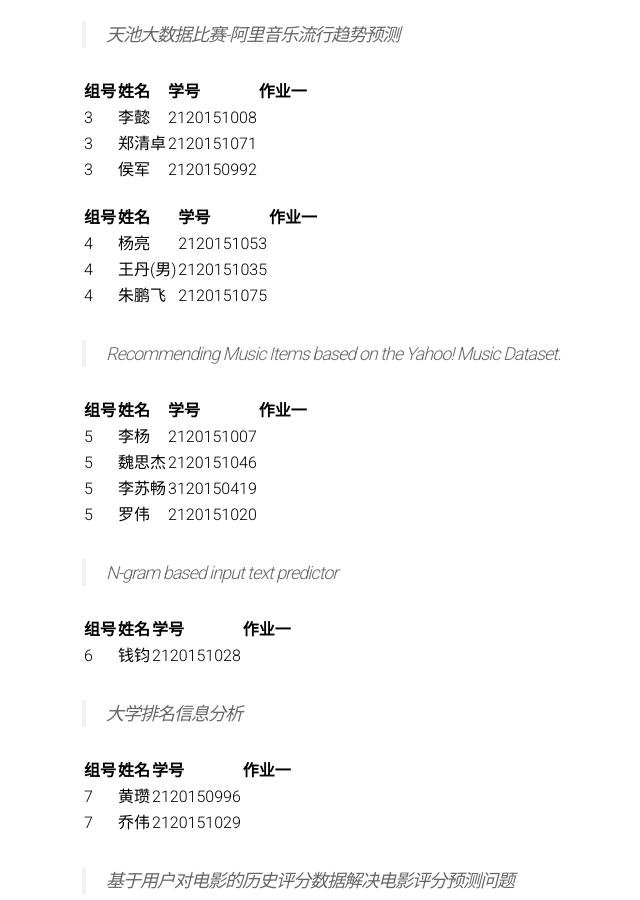
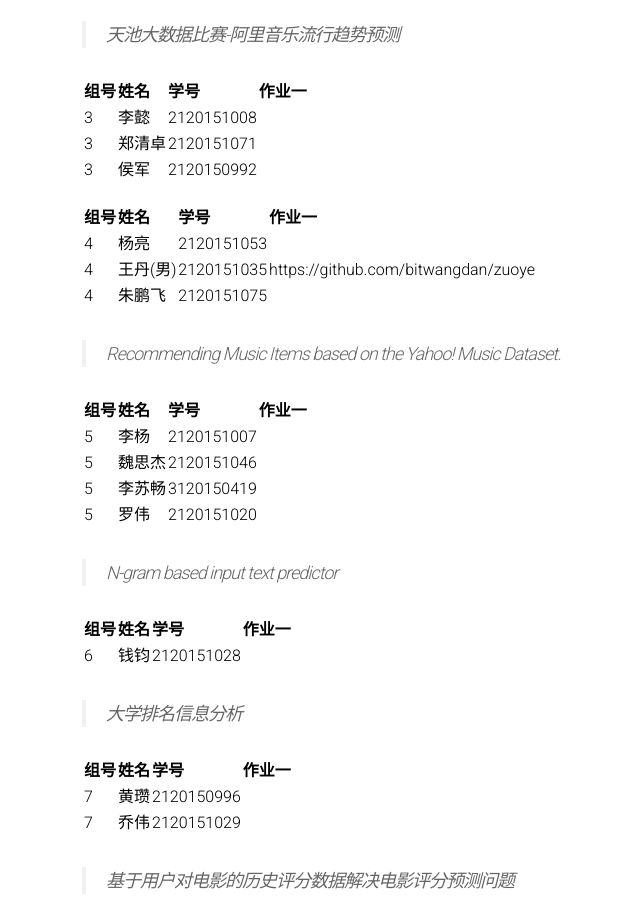
Before and after one commit to BITDM/bitdm.github.io, a Jekyll site: the page built from 2016/groups.md, in a window 1280 px wide and 900 px high, scrolled down 543 px. Shown: the whole window, without its empty margins (158-798 px from the left). Built offline with Jekyll 4.4.1, drawn with Linux system fonts in a browser that asks for light colours; some of the changed lines change nothing that is shown.

Commit message:
第一次作业
第一次作业

```diff
--- a/2016/groups.md
+++ b/2016/groups.md
@@ -32,7 +32,7 @@ permalink: /2016/groups/
 |组号|姓名|学号|作业一|
 |:-------------|:-------------|:-----|:-----|
 |4|杨亮|2120151053|
-|4|王丹(男)|2120151035|
+|4|王丹(男)|2120151035| https://github.com/bitwangdan/zuoye
 |4|朱鹏飞|2120151075|
 
 > Recommending Music Items based on the Yahoo! Music Dataset.
```
